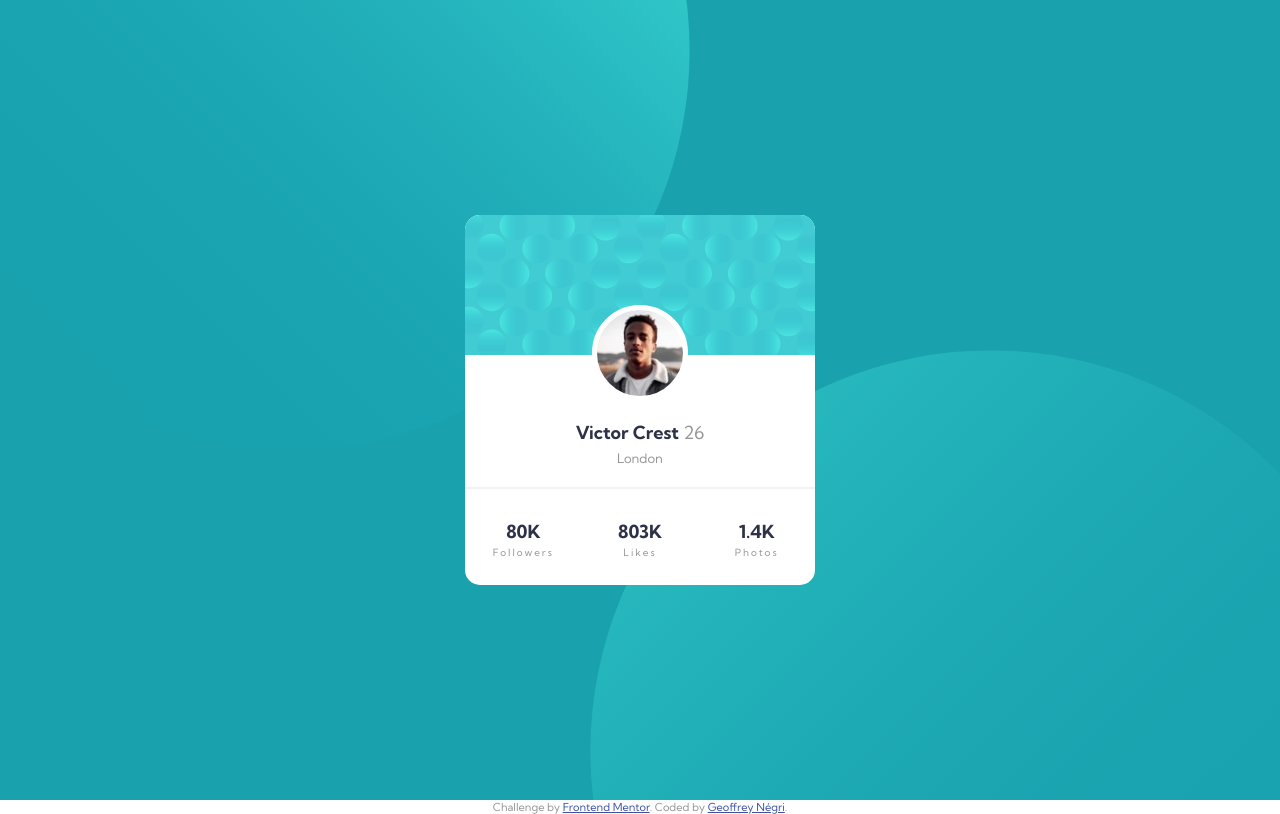
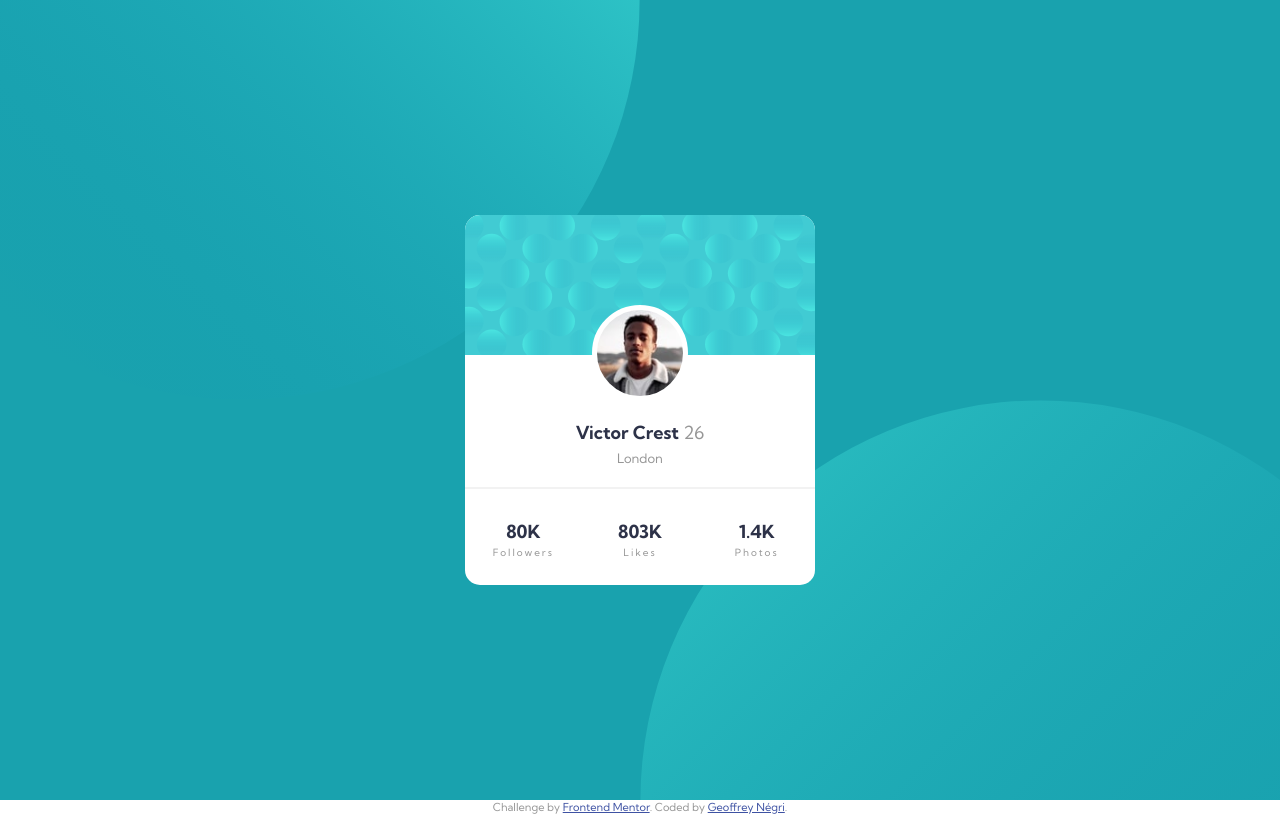
Before and after one commit to gnegri42/FMC_ProfileCard, a plain HTML site: page index.html in a window 1280 px wide. Drawn offline with Linux system fonts and the light colour scheme.

Commit message:
Modified the background image position and added link to live version

```diff
--- a/scss/_card.scss
+++ b/scss/_card.scss
@@ -4,8 +4,12 @@
     background-image:
         url(../images/bg-pattern-top.svg),
         url(../images/bg-pattern-bottom.svg);
-        background-position: top calc(50% - 350px) left calc(50% - 350px),
-                                top calc(50% + 350px) left calc(50% + 350px);
+        // NEW WAY TO POSITION
+        background-position: right 50vw bottom 50vh,
+                            left 50vw top 50vh;
+        // OLD WAY
+        // background-position: top calc(50% - 350px) left calc(50% - 350px),
+        //                         top calc(50% + 350px) left calc(50% + 350px);
         background-size: contain;
         background-repeat: no-repeat;
 }
```
Also changed, not shown: scss/style.css, 2 other files.
